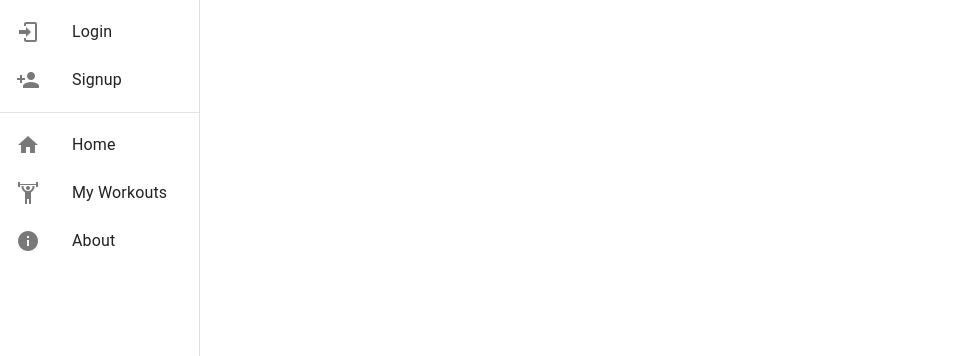
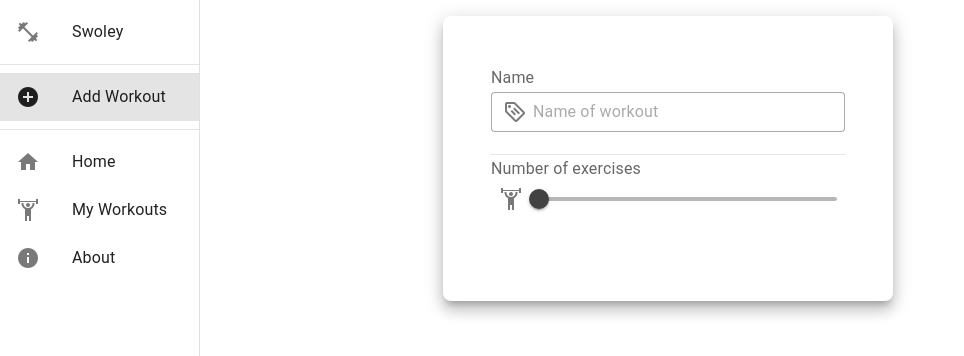
Before and after one commit to yeehaw114/COP4521-Project, a Vue app in the folder frontend/: page /create in a window 1280 px wide. Shown: the top 356 px of the page, without its empty margins (0-964 px from the left). Built offline with nearby package versions, Linux system fonts and the light colour scheme.

Commit message:
Added a page for creating workouts

```diff
--- /dev/null
+++ b/frontend/src/components/CreateExercise.vue
@@ -0,0 +1,39 @@
+<template>
+    <div class="text-subtitle-1 text-medium-emphasis">Exercise Name</div>
+    <v-text-field
+      density="compact"
+      placeholder="Name"
+      prepend-inner-icon="mdi-tag-text-outline"
+      variant="outlined"
+    ></v-text-field>
+  <div class="text-subtitle-1 text-medium-emphasis">Number of sets</div>
+  <v-slider
+    prepend-icon="mdi-weight-lifter"
+    v-model="numSets"
+    step="1"
+    min="1"
+    max="8"
+    thumb-label
+  ></v-slider>
+  <v-list>
+    <v-list-items v-for="n in numSets" :key="n">
+        <div>
+        <div class="text-subtitle-1 text-medium-emphasis">Weight of set #{{ n }}</div>
+      <v-slider
+        prepend-icon="mdi-weight-pound"
+        v-model="weightNums[n-1]"
+        step="5"
+        min="5"
+        max="500"
+        thumb-label
+      ></v-slider>
+    </div>
+    </v-list-items>
+  </v-list>
+</template>
+
+<script setup lang="ts">
+import { ref } from 'vue'
+const numSets = ref(0)
+const weightNums = ref([])
+</script>
--- /dev/null
+++ b/frontend/src/components/CreateWorkout.vue
@@ -0,0 +1,34 @@
+<template>
+  <v-card class="mx-auto pa-12" elevation="10" max-width="450" rounded="lg">
+    <div class="text-subtitle-1 text-medium-emphasis">Name</div>
+    <v-text-field
+      density="compact"
+      placeholder="Name of workout"
+      prepend-inner-icon="mdi-tag-text-outline"
+      variant="outlined"
+    ></v-text-field>
+    <v-divider></v-divider>
+    <div class="text-subtitle-1 text-medium-emphasis">Number of exercises</div>
+    <v-slider
+      prepend-icon="mdi-weight-lifter"
+      v-model="numExercises"
+      step="1"
+      min="1"
+      max="10"
+      thumb-label
+    ></v-slider>
+    <v-list>
+      <v-list-item v-for="n in numExercises" :key="n">
+        <Exercise />
+      </v-list-item>
+    </v-list>
+  </v-card>
+</template>
+
+<script setup lang="ts">
+import { ref } from 'vue'
+import Exercise from './CreateExercise.vue'
+
+const numSets = ref(0)
+const numExercises = ref(0)
+</script>
--- a/frontend/src/components/NavBar.vue
+++ b/frontend/src/components/NavBar.vue
@@ -20,15 +20,19 @@
       </v-list>
       <v-divider></v-divider>
       <v-list>
-      <v-list-item prepend-icon="mdi-plus-circle" link title="Add Workout"></v-list-item>
+        <v-list-item prepend-icon="mdi-plus-circle" link to="/create" title="Add Workout"></v-list-item>
       </v-list>
     </template>
     <v-divider></v-divider>
     <v-list>
       <v-list-item prepend-icon="mdi-home" link to="/" title="Home"></v-list-item>
-      <v-list-item prepend-icon="mdi-weight-lifter" link to="/workouts" title="My Workouts"></v-list-item>
+      <v-list-item
+        prepend-icon="mdi-weight-lifter"
+        link
+        to="/workouts"
+        title="My Workouts"
+      ></v-list-item>
       <v-list-item prepend-icon="mdi-information" link to="/about" title="About"></v-list-item>
-
     </v-list>
   </v-navigation-drawer>
 
--- a/frontend/src/router/index.ts
+++ b/frontend/src/router/index.ts
@@ -1,6 +1,7 @@
 import { createRouter, createWebHistory } from 'vue-router'
 import HomeView from '../views/HomeView.vue'
 import AboutView from '../views/AboutView.vue'
+import CreateView from '../views/CreateView.vue'
 
 const router = createRouter({
   history: createWebHistory(import.meta.env.BASE_URL),
@@ -14,6 +15,11 @@ const router = createRouter({
       path: '/about',
       name: 'about',
       component: AboutView
+    },
+    {
+      path: '/create',
+      name: 'create',
+      component: CreateView,
     }
   ]
 })
--- a/frontend/src/stores/user.ts
+++ b/frontend/src/stores/user.ts
@@ -5,7 +5,7 @@ import type { User } from '../types/user'
 
 export const useUserStore = defineStore('user', () => {
   const user: Ref<User | null> = ref(null)
-  const isLoggedIn = false
+  const isLoggedIn = true
 
   return { isLoggedIn, user }
 })
--- a/frontend/src/views/AboutView.vue
+++ b/frontend/src/views/AboutView.vue
@@ -1,7 +1,10 @@
 <template>
   <div>
     <h3 class="text-h3">About Us</h3>
-    <h6 class="text-h6">Contributors: Alex Gonzalez, Zachary Lima, Gavin Mcdavitt, Ethan Burke, Zachary Herman, Fernando de Torres</h6>
+    <h6 class="text-h6">
+      Contributors: Alex Gonzalez, Zachary Lima, Gavin Mcdavitt, Ethan Burke, Zachary Herman,
+      Fernando de Torres
+    </h6>
     <p class="text-body-1">This is a project made for COP 4521 at Florida State University.</p>
   </div>
 </template>
--- /dev/null
+++ b/frontend/src/views/CreateView.vue
@@ -0,0 +1,12 @@
+<template>
+    <Workout/>
+</template>
+
+<script setup lang="ts">
+import Workout from '../components/CreateWorkout.vue'
+
+</script>
+
+<style scoped>
+
+</style>
```
Lines whose indentation alone changed are shown as unchanged.
